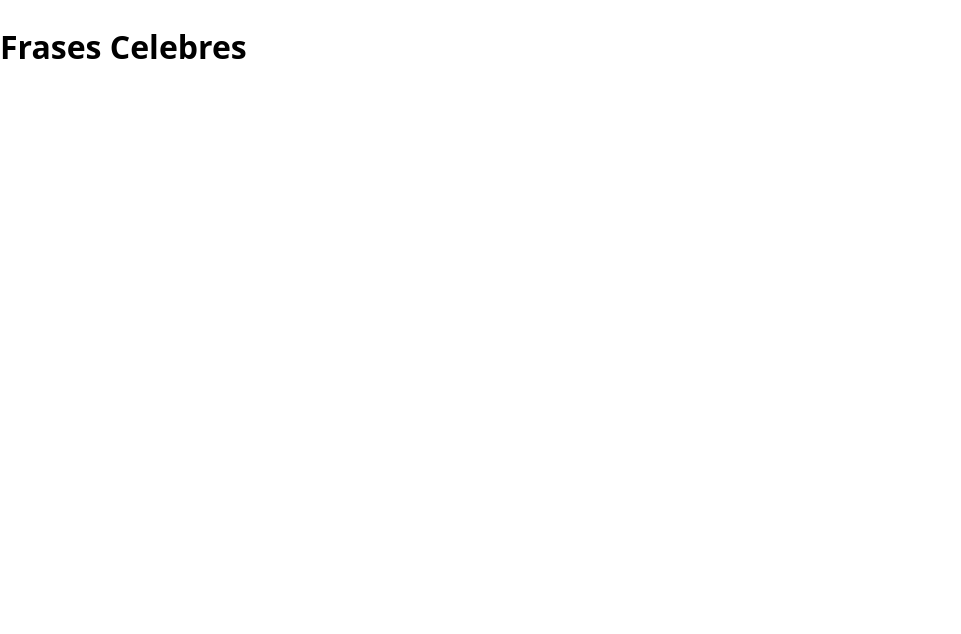
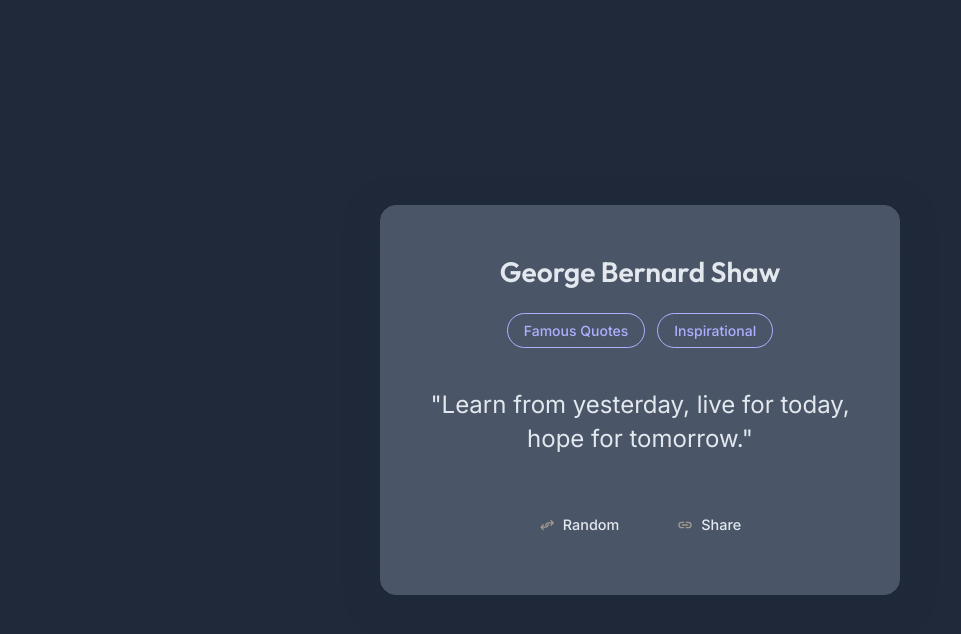
Before and after one commit to Codeable-Fundamentals/frases-celebres, a website: page src/index.html in a window 1280 px wide. Shown: the whole page, without its empty margins (0-961 px from the left). Drawn offline with Linux system fonts and the light colour scheme; no server answers.

Commit message:
feat: enhance quote display and styling; update .gitignore

```diff
--- a/src/index.html
+++ b/src/index.html
@@ -8,6 +8,33 @@
   <script src="script.js" defer></script>
 </head>
 <body>
-  <h1>Frases Celebres</h1>
+  <main class="app">
+    <div class="quote">
+      <header class="quote__header">
+        <h1 class="quote__author" id="quote__author">George Bernard Shaw</h1>
+        <div class="quote__tags">
+          <span class="quote__tag" id="quote__tag__1">Famous Quotes</span>
+          <span class="quote__tag" id="quote__tag__2">Inspirational</span>
+        </div>
+      </header>
+
+      <div class="quote__content">
+        <blockquote class="quote__text" id="quote-text">
+          "Learn from yesterday, live for today, hope for tomorrow."
+        </blockquote>
+      </div>
+
+      <footer class="quote__actions">
+        <button class="button button--random" id="randomBtn">
+          <img src="assets/regroup.svg" alt="Random" class="button__icon">
+          Random
+        </button>
+        <button class="button button--share" id="shareBtn">
+          <img src="assets/link.svg" alt="Share" class="button__icon">
+          Share
+        </button>
+      </footer>
+    </div>
+  </main>
 </body>
 </html>
--- a/src/script.js
+++ b/src/script.js
@@ -1 +1,41 @@
-console.log("verificar que funciona!")
+// Los datos se ven asi
+//
+// [
+//   {
+//     "author": "Albert Einstein",
+//     "quote": "Two things are infinite: the universe and human stupidity; and I'm not sure about the universe.",
+//     "tags": ["universe", "stupidity"]
+//   },
+//   ...
+// ]
+
+const boton = document.querySelector("#randomBtn");
+
+fetch("https://raw.githubusercontent.com/devchallenges-io/curriculum/refs/heads/main/3-javascript/challenges/group_1/data/random-quotes.json")
+  .then(response => response.json())
+  .then(data => {
+    const quotes = data;
+
+    function displayRandomQuote() {
+      const randomIndex = Math.floor(Math.random() * quotes.length);
+      document.getElementById("quote-text").textContent = quotes[randomIndex].quote;
+      document.getElementById("quote__author").textContent = quotes[randomIndex].author;
+      document.getElementById("quote__tag__1").textContent = quotes[randomIndex].tags[0];
+      document.getElementById("quote__tag__2").textContent = quotes[randomIndex].tags[1];
+    }
+
+    displayRandomQuote();
+
+    document.getElementById("randomBtn").addEventListener("click", displayRandomQuote);
+  })
+  .catch(error => {
+    console.error("Error fetching quotes:", error);
+  });
+
+// Event listener for the share button
+document.getElementById("shareBtn").addEventListener("click", () => {
+  // Function to copy quote to clipboard
+  const quoteText = document.getElementById("quote-text").textContent;
+  // Copy it to clipboard
+  navigator.clipboard.writeText(quoteText);
+});
--- a/src/styles.css
+++ b/src/styles.css
@@ -1,12 +1,157 @@
-*,
-::after,
-::before {
+@import url('https://fonts.googleapis.com/css2?family=Geist:wght@100..900&family=Inter:ital,opsz,wght@0,14..32,100..900;1,14..32,100..900&family=Open+Sans:ital,wght@0,300..800;1,300..800&family=Outfit:wght@100..900&display=swap');
+
+:root {
+  --color-dark: #20293A;
+  --color-slate: #4A5567;
+  --color-purple: #AEB0FF;
+  --color-light: #E3E8EF;
+
+  --bg-primary: var(--color-dark);
+  --bg-secondary: var(--color-slate);
+  --text-primary: var(--color-light);
+  --text-secondary: var(--color-purple);
+  --accent: var(--color-slate);
+  --accent-hover: var(--color-purple);
+  --border: var(--color-slate);
+  --shadow: rgba(32, 41, 58, 0.5);
+
+  --radius: 16px;
+  --radius-small: 8px;
+  --font-primary: 'Inter', sans-serif;
+  --font-secondary: 'Outfit', sans-serif;
+}
+
+* {
   box-sizing: border-box;
 }
 
 body {
-  font-family: system-ui, Arial, sans-serif;
-  line-height: 1.6;
+  font-family: var(--font-primary);
   margin: 0;
-  padding: 0;
+  background: var(--bg-primary);
+  min-height: 100vh;
+  display: flex;
+  align-items: center;
+  justify-content: center;
+  color: var(--text-primary);
+  padding: 20px;
 }
+
+.app {
+  width: 100%;
+  max-width: 520px;
+}
+
+/* Block: quote */
+.quote {
+  background: var(--bg-secondary);
+  border-radius: var(--radius);
+  padding: 48px 40px;
+  box-shadow: 0 8px 32px var(--shadow);
+  border: 1px solid var(--border);
+  text-align: center;
+}
+
+/* Element: quote__author */
+.quote__author {
+  font-family: var(--font-secondary);
+  font-size: 1.75rem;
+  font-weight: 600;
+  margin: 0 0 24px 0;
+  color: var(--text-primary);
+}
+
+/* Element: quote__tags */
+.quote__tags {
+  display: flex;
+  justify-content: center;
+  gap: 12px;
+  margin-bottom: 40px;
+}
+
+/* Element: quote__tag */
+.quote__tag {
+  background: transparent;
+  border: 1px solid var(--text-secondary);
+  border-radius: 24px;
+  padding: 8px 16px;
+  font-size: 0.875rem;
+  font-weight: 500;
+  color: var(--text-secondary);
+}
+
+/* Element: quote__text */
+.quote__text {
+  font-size: 1.5rem;
+  font-weight: 400;
+  line-height: 1.4;
+  margin: 40px 0;
+  color: var(--text-primary);
+  max-width: 420px;
+  margin-left: auto;
+  margin-right: auto;
+}
+
+/* Element: quote__actions */
+.quote__actions {
+  display: flex;
+  justify-content: center;
+  gap: 16px;
+  margin-top: 48px;
+}
+
+/* Block: button */
+.button {
+  display: flex;
+  align-items: center;
+  gap: 8px;
+  background: var(--accent);
+  border: 1px solid var(--border);
+  border-radius: var(--radius-small);
+  padding: 12px 20px;
+  color: var(--text-primary);
+  font-size: 0.9rem;
+  font-weight: 500;
+  cursor: pointer;
+  transition: all 0.2s ease;
+  font-family: inherit;
+  min-width: 100px;
+}
+
+/* Button hover state */
+.button:hover {
+  background: var(--accent-hover);
+  border-color: var(--accent-hover);
+}
+
+/* Element: button__icon */
+.button__icon {
+  width: 16px;
+  height: 16px;
+  filter: invert(1);
+  opacity: 0.8;
+}
+
+/* Modifier: button--random */
+.button--random {
+  /* Specific styles for random button if needed */
+}
+
+/* Modifier: button--share */
+.button--share {
+  /* Specific styles for share button if needed */
+}
+
+@media (max-width: 600px) {
+  .quote {
+    padding: 24px;
+  }
+
+  .quote__author {
+    font-size: 1.25rem;
+  }
+
+  .quote__text {
+    font-size: 1.125rem;
+  }
+}
```
Also changed, not shown: 1 other file.
